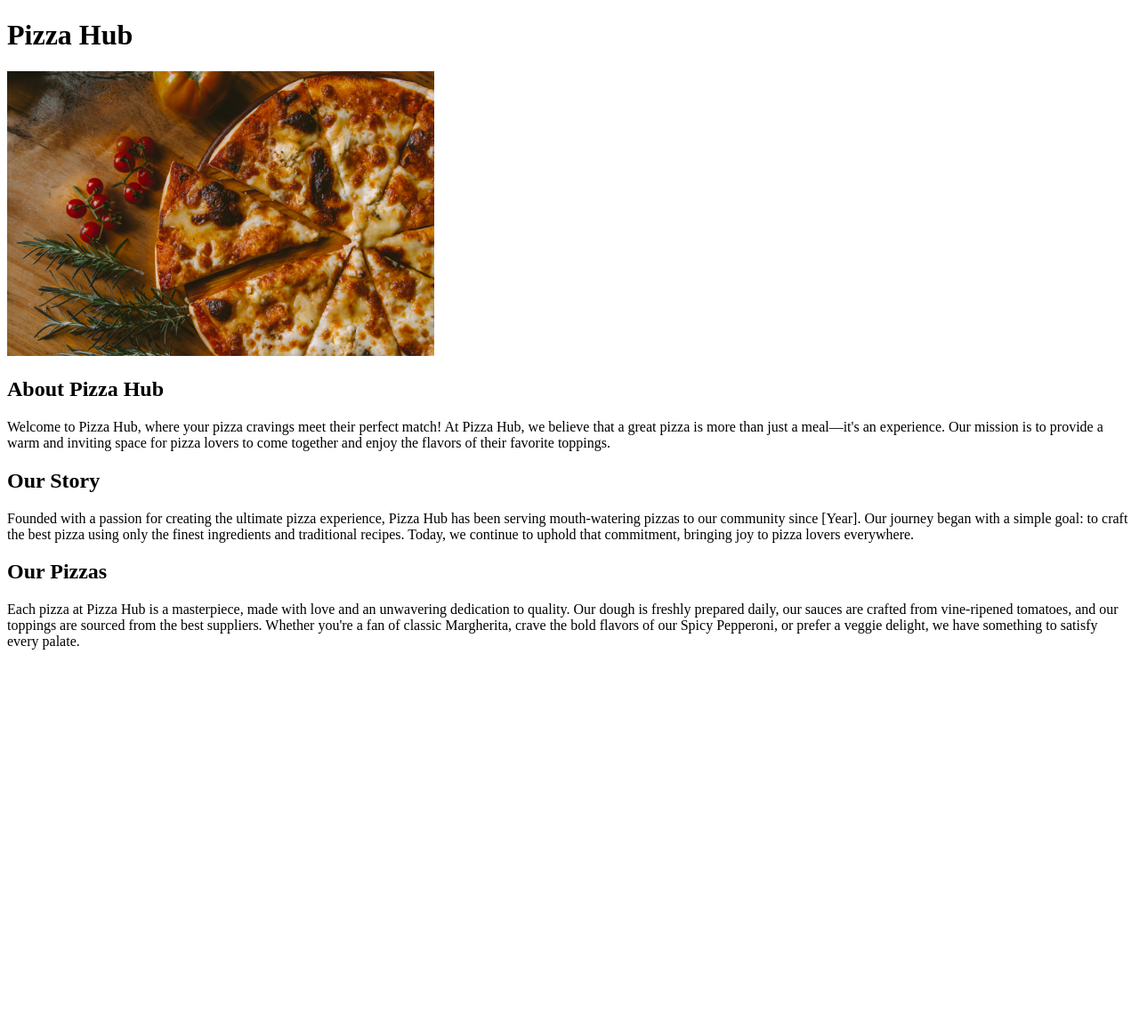
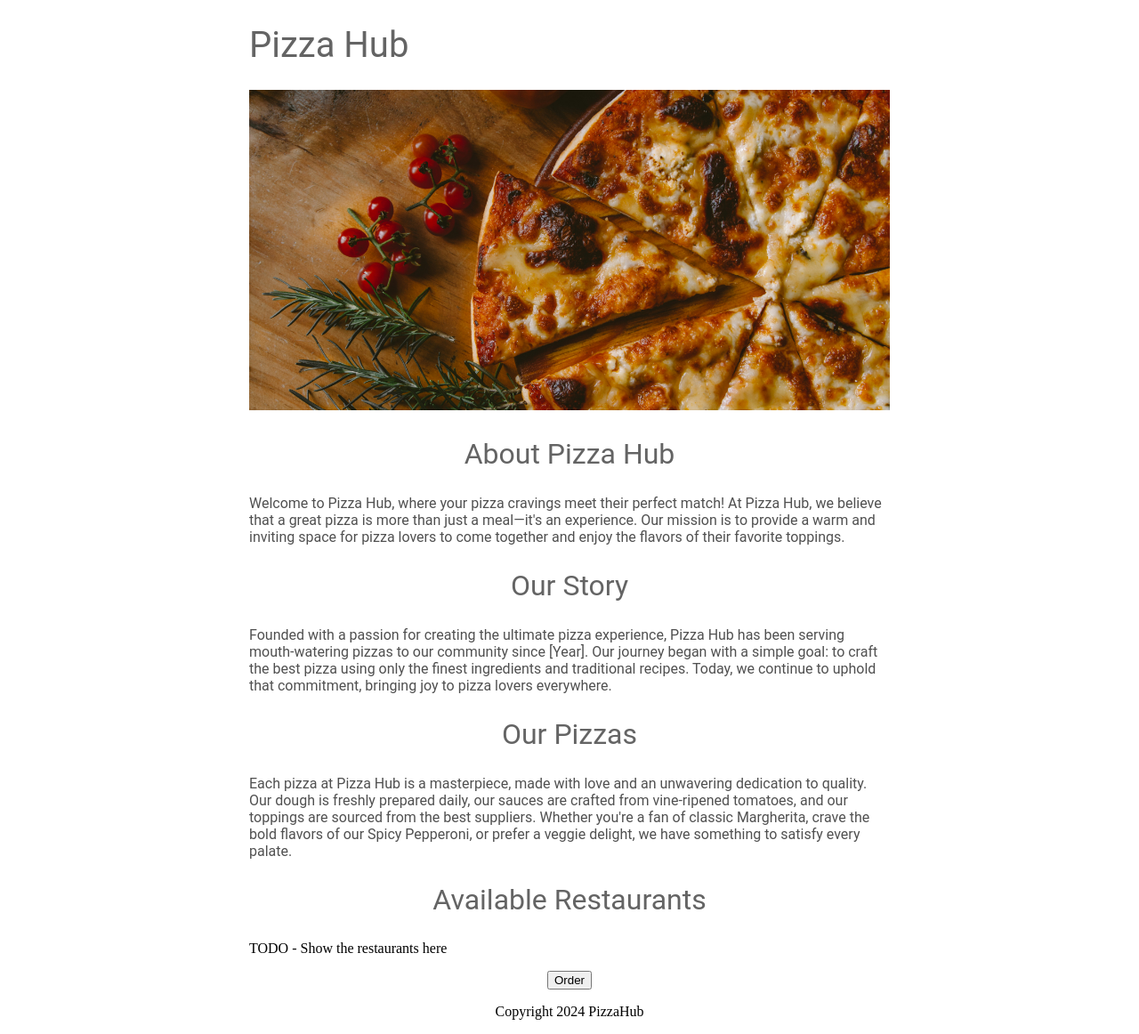
Before and after one commit to MycallMike123/pizza_hub, a Flask app: page / in a window 1280 px wide. Shown: the whole page at 89% size. Before the commit the page ends 730 px from the top, so only its background shows below. Run offline with Flask 3, Linux system fonts and the light colour scheme.

Commit message:
Added some styling on the web

```diff
--- a/templates/home.html
+++ b/templates/home.html
@@ -2,21 +2,61 @@
 <html lang="eng">
   <head>
     <title>Pizza Hub</title>
+    <style>
+      h1 {
+        font-size: 40px;
+        font-family: Roboto;
+        font-weight: normal;
+        color: rgb(100, 100, 100);
+      }
+
+      #banner {
+        width: 100%;
+        height: 360px;
+        object-fit: cover;
+      }
+
+      h2 {
+        font-family: Roboto;
+        color: rgb(100, 100, 100);
+        font-size: 32px;
+        font-weight: normal;
+        text-align: center;
+      }
+
+      .bodytext {
+        font-family: Roboto;
+        color: rgb(80, 80, 80);
+      }
+
+      #container {
+        max-width: 720px;
+        margin: 0 auto;
+      }
+    </style>
   </head>
   <body>
+    <div id="container">
       <h1>Pizza Hub</h1>
-    <img src="https://9479bbe6-0d55-4f03-b63a-ad987e036381-00-zmmcejawicgv.janeway.replit.dev/static/pizza2.jpg" height="320">
+      <img id="banner" src="https://9479bbe6-0d55-4f03-b63a-ad987e036381-00-zmmcejawicgv.janeway.replit.dev/static/pizza2.jpg" height="320">
       <h2>About Pizza Hub</h2>
-    <p>
+      <p class="bodytext">
         Welcome to Pizza Hub, where your pizza cravings meet their perfect match! At Pizza Hub, we believe that a great pizza is more than just a meal—it's an experience. Our mission is to provide a warm and inviting space for pizza lovers to come together and enjoy the flavors of their favorite toppings.
       </p>
       <h2>Our Story</h2>
-    <p>
+      <p class="bodytext">
         Founded with a passion for creating the ultimate pizza experience, Pizza Hub has been serving mouth-watering pizzas to our community since [Year]. Our journey began with a simple goal: to craft the best pizza using only the finest ingredients and traditional recipes. Today, we continue to uphold that commitment, bringing joy to pizza lovers everywhere.
       </p>
       <h2>Our Pizzas</h2>
-    <p>
+      <p class="bodytext">
         Each pizza at Pizza Hub is a masterpiece, made with love and an unwavering dedication to quality. Our dough is freshly prepared daily, our sauces are crafted from vine-ripened tomatoes, and our toppings are sourced from the best suppliers. Whether you're a fan of classic Margherita, crave the bold flavors of our Spicy Pepperoni, or prefer a veggie delight, we have something to satisfy every palate.
       </p>
+      <h2>Available Restaurants</h2>
+      <p>TODO - Show the restaurants here</p>
+      <div style="text-align: center;">
+        <button>Order</button>
+        <p>Copyright 2024 PizzaHub</p>
+      </div>
+    </div>
   </body>
 </html>
```
Lines whose indentation alone changed are shown as unchanged.
